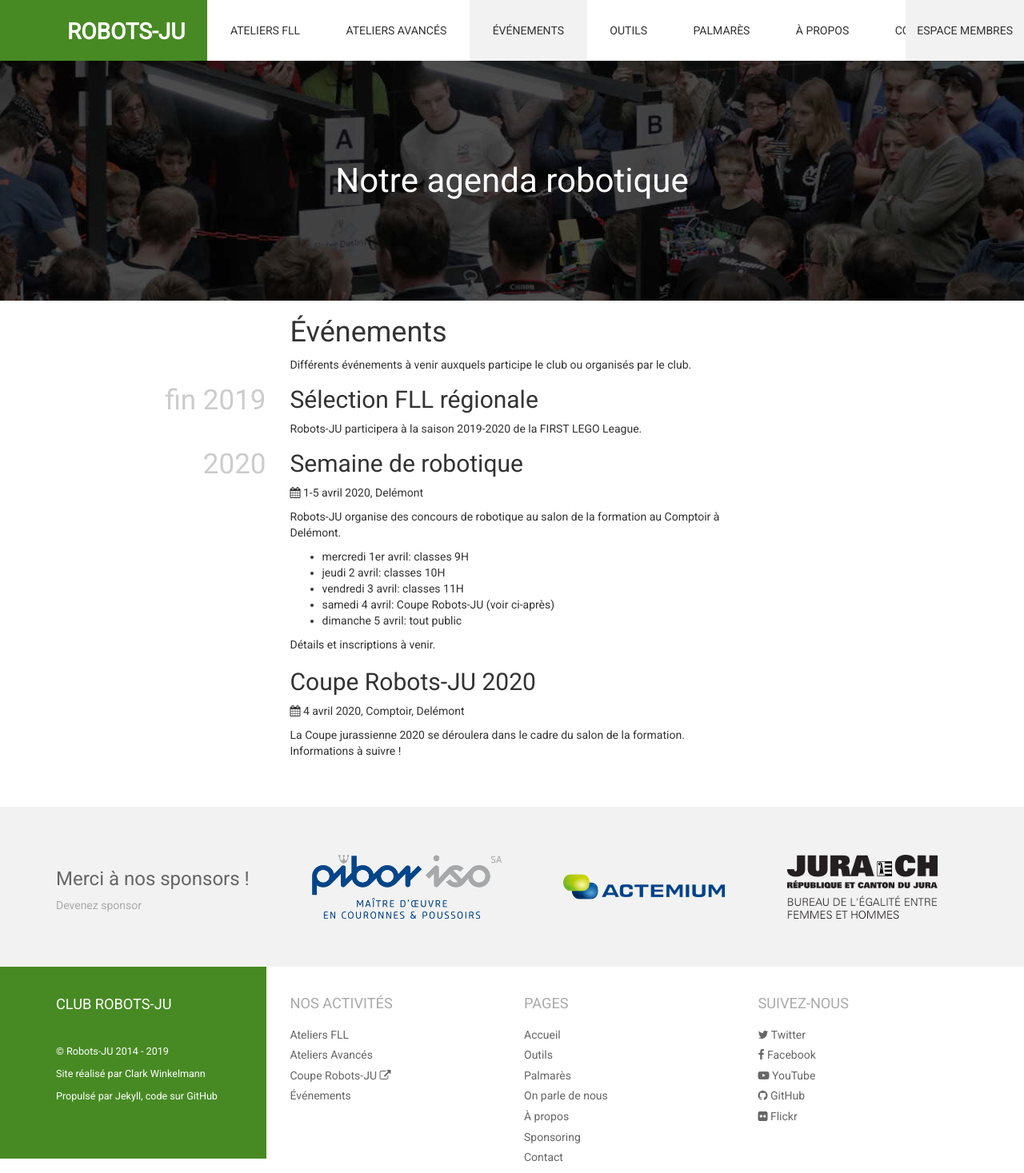
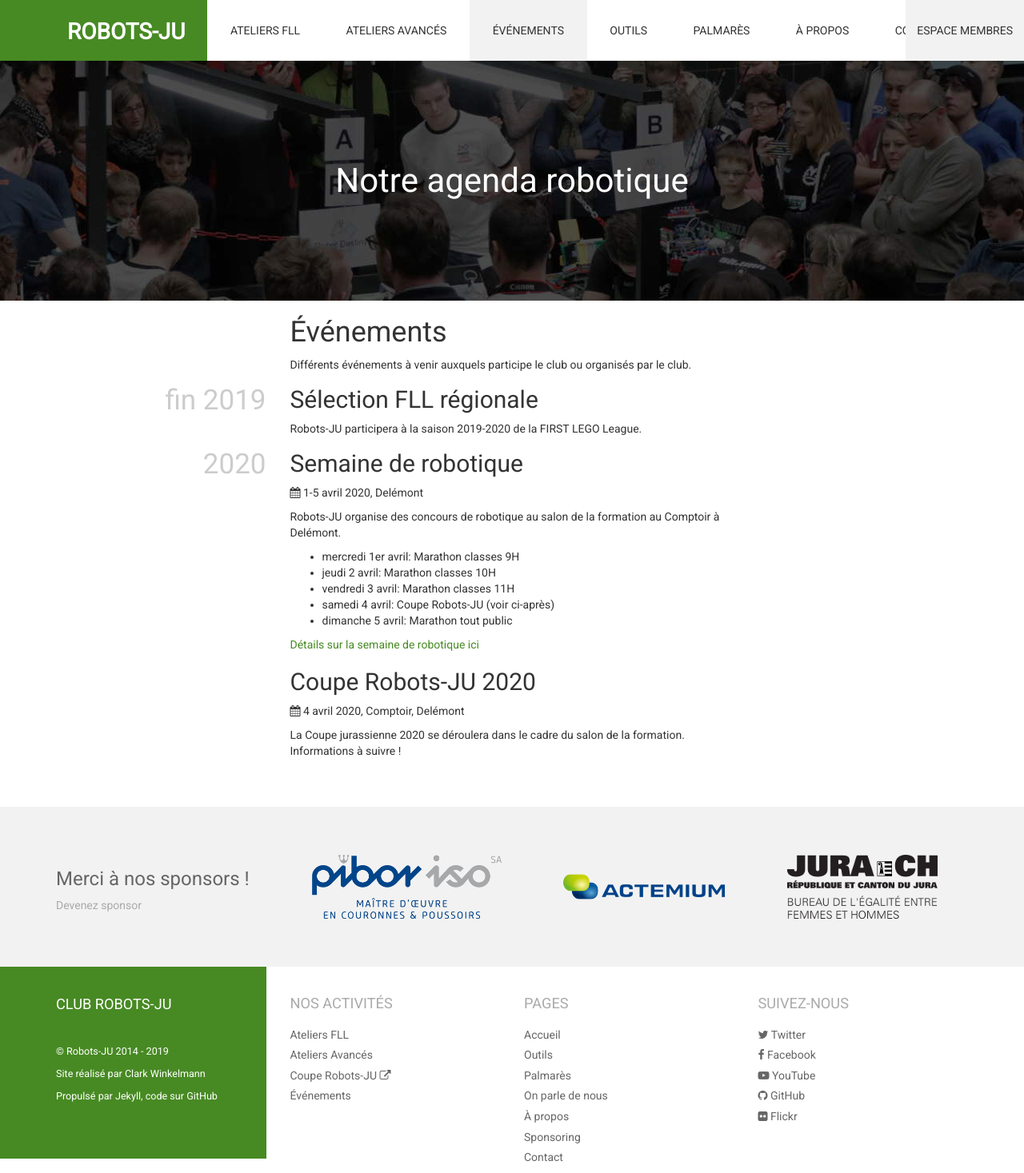
Before and after one commit to robots-ju/robots-ju.ch, a Jekyll site: the page built from events.md, in a window 1280 px wide. Shown: the whole page at 80% size. Built offline with Jekyll 4.4.1, drawn with Linux system fonts in a browser that asks for light colours; comment, search, counter and statistics services are not loaded.

Commit message:
Ajout page semaine de robotique

```diff
--- a/_sass/robotsju/_global.scss
+++ b/_sass/robotsju/_global.scss
@@ -48,3 +48,8 @@ article img {
     margin: -0.5em 0 0.1em 0;
     pointer-events: none;
 }
+
+th {
+    // So we can center a whole table with just .text-center
+    text-align: inherit;
+}
--- a/events.md
+++ b/events.md
@@ -24,13 +24,13 @@ Robots-JU participera à la saison 2019-2020 de la FIRST LEGO League.
 
 Robots-JU organise des concours de robotique au salon de la formation au Comptoir à Delémont.
 
-- mercredi 1er avril: classes 9H
-- jeudi 2 avril: classes 10H
-- vendredi 3 avril: classes 11H
+- mercredi 1er avril: Marathon classes 9H
+- jeudi 2 avril: Marathon classes 10H
+- vendredi 3 avril: Marathon classes 11H
 - samedi 4 avril: Coupe Robots-JU (voir ci-après)
-- dimanche 5 avril: tout public
+- dimanche 5 avril: Marathon tout public
 
-Détails et inscriptions à venir.
+[Détails sur la semaine de robotique ici](/semaine-robotique-2020)
 
 ## Coupe Robots-JU 2020
 
```
Also changed, not shown: semaine-robotique.md (added, +45 -0 lines), media/banners/24hcoire2019.jpg (added).
